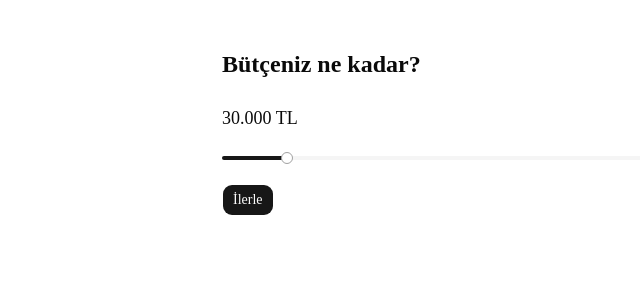
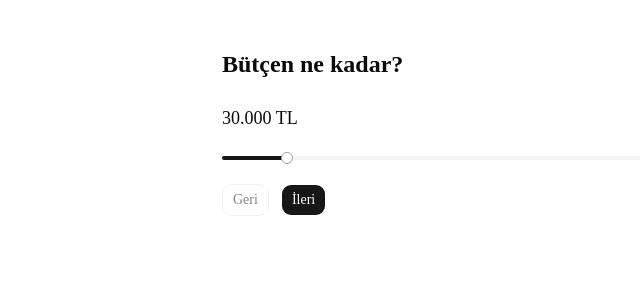
Before and after one commit to GreyTheGangalf/techpick, a Next.js app in the folder apps/web/: page /sihirbaz in a window 1280 px wide. Shown: the top 300 px of the page, without its empty margins (146-786 px from the left). Built offline with nearby package versions, Linux system fonts and the light colour scheme.

Commit message:
Add step navigation and usage question

```diff
--- a/apps/web/components/wizard.tsx
+++ b/apps/web/components/wizard.tsx
@@ -1,9 +1,12 @@
 "use client";
 
 import { useState } from "react";
-import type { Answers } from "@techpick/engine";
+import type { Answers, Profile } from "@techpick/engine";
 import { Button } from "@/components/ui/button";
+import { Checkbox } from "@/components/ui/checkbox";
 import { Slider } from "@/components/ui/slider";
+import { profile } from "console";
+import next from "next";
 
 const INITIAL: Answers = {
     budgetKurus: 3_000_000,
@@ -13,14 +16,30 @@ const INITIAL: Answers = {
     os: [],
 };
 
+const PROFILE_OPTIONS: { value: Profile; label: string }[] = [
+    { value: "student", label: "Okul ve ofis işleri" },
+    { value: "software", label: "Yazılım geliştirme" },
+    { value: "gaming", label: "Oyun" },
+    { value: "creative", label: "Tasarım ve video" },
+];
+
+const LAST_STEP = 1;
+
 export function Wizard() {
     const [answers, setAnswers] = useState<Answers>(INITIAL);
+    const [step, setStep] = useState(0);
     const budgetTl = answers.budgetKurus / 100;
+
+    const toggleProfile = (p: Profile) => {
+        const next = answers.profiles.includes(p) ? answers.profiles.filter((x) => x !== p) : [...answers.profiles, p];
+        setAnswers({...answers, profiles: next});
+    };
 
     return (
         <section className="space-y-6">
-            <h1 className="text-2xl font-semibold">
-                Bütçeniz ne kadar?</h1>
+            {step === 0 && (
+                <>
+                    <h1 className="text-2xl font-semibold">Bütçen ne kadar?</h1>
                     <p className="text-lg">{budgetTl.toLocaleString("tr-TR")} TL</p>
                     <Slider
                         min={15_000}
@@ -29,10 +48,36 @@ export function Wizard() {
                         value={[budgetTl]}
                         onValueChange={(v) => {
                             const [tl] = v as number[];
-                    setAnswers({...answers, budgetKurus: tl *100});
+                            setAnswers({ ...answers, budgetKurus: tl * 100 });
                         }}
                     />
-            <Button>İlerle</Button>
+                </>
+            )}
+
+            {step === 1 && (
+                <>
+                    <h1 className="text-2xl font-semibold">Bilgisayarı ne için kullanacaksın?</h1>
+                    <p className="text-muted-foreground">Birden fazla seçebilirsin.</p>
+                    {PROFILE_OPTIONS.map((o) => (
+                        <label key={o.value} className="flex items-center gap-3">
+                            <Checkbox
+                                checked={answers.profiles.includes(o.value)}
+                                onCheckedChange={() => toggleProfile(o.value)}
+                            />
+                            {o.label}
+                        </label>
+                    ))}
+                </>
+            )}
+
+            <div className="flex gap-3">
+                <Button variant="outline" disabled={step === 0} onClick={() => setStep(step - 1)}>
+                    Geri
+                </Button>
+                <Button disabled={step === LAST_STEP} onClick={() => setStep(step + 1)}>
+                    İleri
+                </Button>
+            </div>
         </section>
     );
 }
```
Lines whose indentation alone changed are shown as unchanged.
